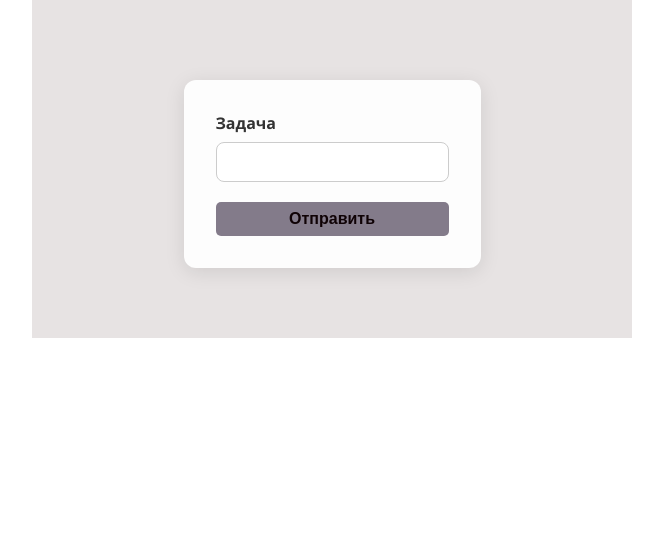
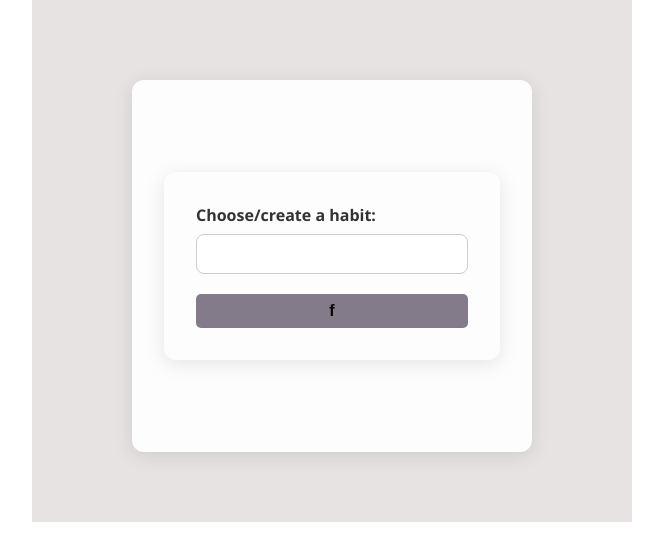
Before and after one commit to Snay110/power, a React (Vite) app in the folder Desktop/React +TS/my-power/: page /first-form-page in a window 1280 px wide. Shown: the top 560 px of the page, without its empty margins (308-971 px from the left). Built offline with nearby package versions, Linux system fonts and the light colour scheme.

Commit message:
feat: добавленно работу с Input

```diff
--- /dev/null
+++ b/Desktop/React +TS/my-power/src/components/fristInput.tsx
@@ -0,0 +1,25 @@
+import { useState } from "react";
+import { Ways } from "./list";
+export default function EffectHandle() {
+    const [habitInput, setHabitInput] = useState('');
+  const [habits, setHabits] = useState([]);
+
+  function handleClick() {
+   setHabits((prev) =>[...prev])
+   setHabitInput('')
+   if(habitInput.trim() === ''){
+    return new Error('Поле пустое')
+   }
+  }
+  return (
+    <section>
+      <label htmlFor="habit" id="habit">Choose/create a habit:</label>
+      <input type="text" className="input "  value={habitInput} onChange={(e)=>setHabitInput(e.target.value)}/>
+      <button className="Button" onClick={handleClick}>f</button>
+
+
+
+
+    </section>
+  );
+}
--- a/Desktop/React +TS/my-power/src/components/list.tsx
+++ b/Desktop/React +TS/my-power/src/components/list.tsx
@@ -1,4 +1,4 @@
-export  const Weys = [
+export  const Ways = [
     {id: '0', label: 'чтение', emoji: '📚'},
     {id: '1', label: 'спорт', emoji:'🤸' },
     {id: '2', label: 'йога', emoji:'🧘' },
--- a/Desktop/React +TS/my-power/src/pages/FirstFormPage.tsx
+++ b/Desktop/React +TS/my-power/src/pages/FirstFormPage.tsx
@@ -1,15 +1,14 @@
-import Button from "../Button/Button";
-import { Weys } from "../components/list";
+
+import EffectHandle from "../components/fristInput";
 
 export default function FirstFormPage() {
   return (
     <main>
       <section>
         <form>
-          <label htmlFor="">Задача</label>
-          <input type="text" />
+         <EffectHandle/>
+
         </form>
-        <Button />
       </section>
     </main>
   );
```
Also changed, not shown: Desktop/React +TS/my-power/src/index.css (+0 -8 lines).
